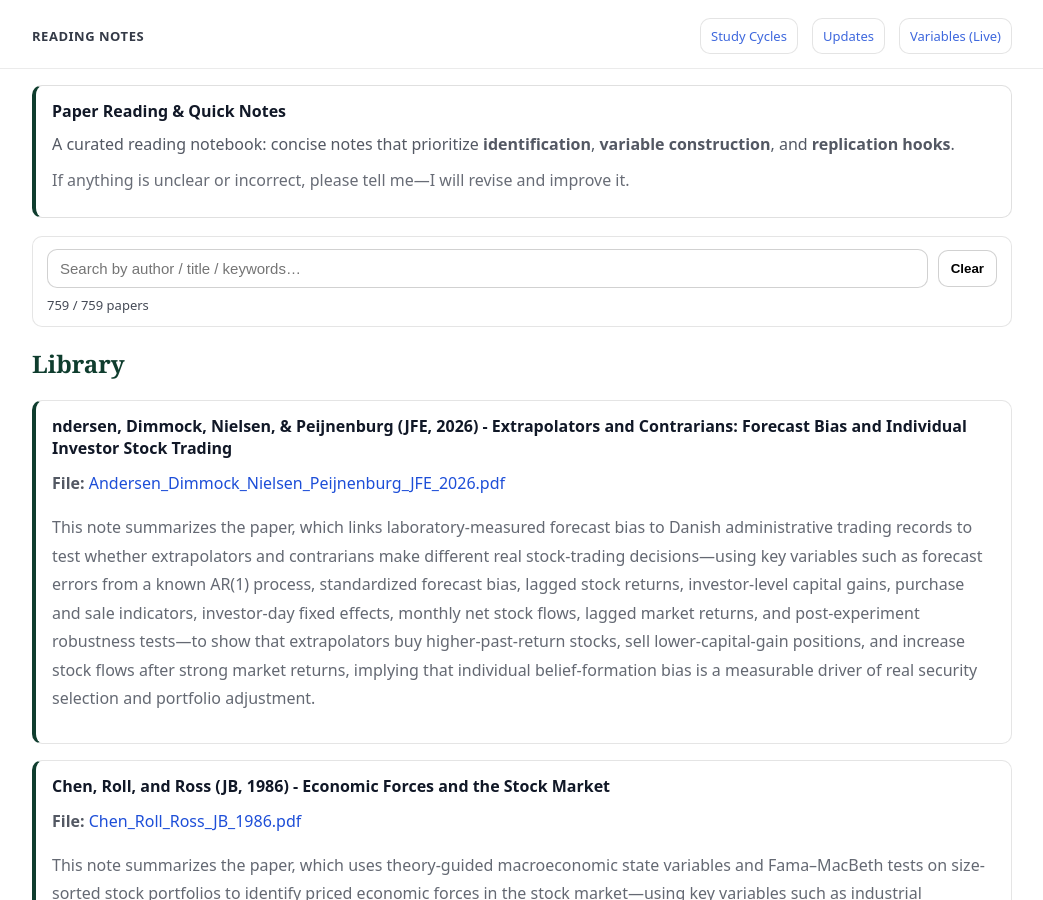
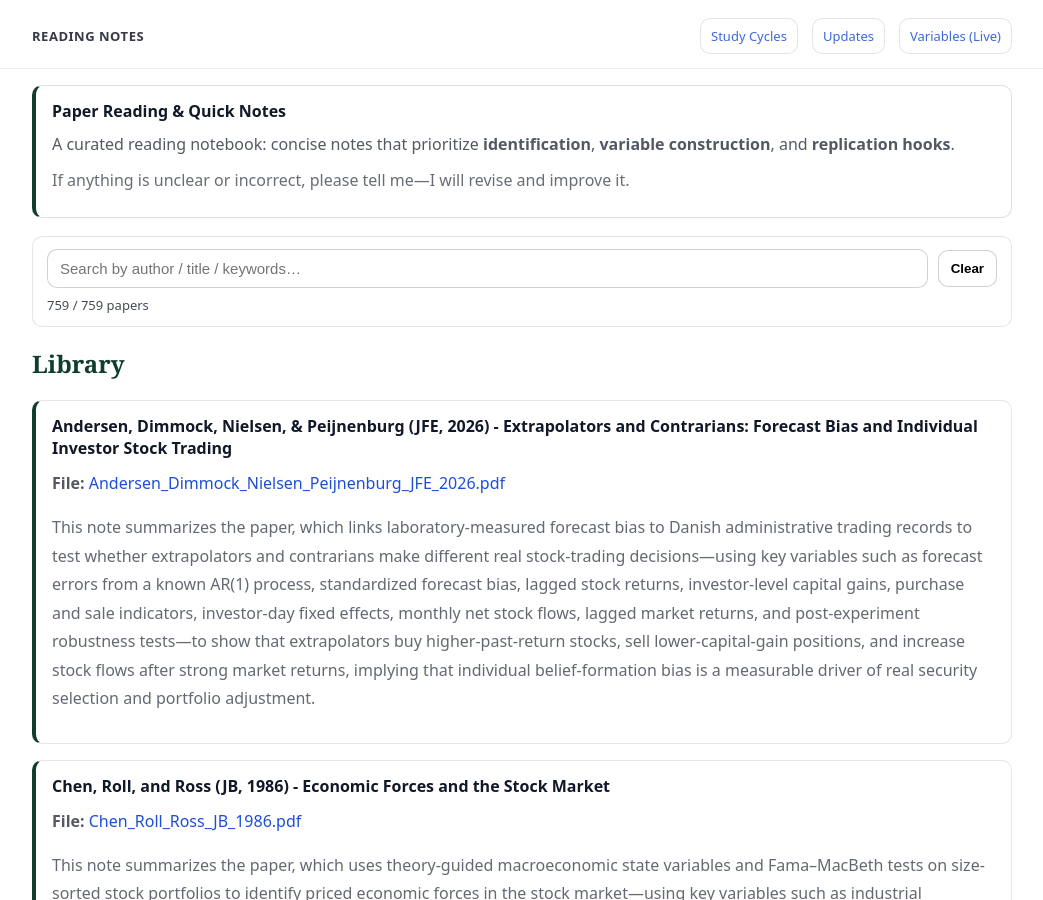
Before and after one commit to yaxinzn/study-archive, a Jekyll site: the page built from reading/index.md, in a window 1280 px wide and 900 px high. Shown: the whole window, without its empty margins (118-1161 px from the left). Built offline with Jekyll 4.4.1, drawn with Linux system fonts in a browser that asks for light colours.

Commit message:
Reading: add/update Andersen_Dimmock_Nielsen_Peijnenburg_JFE_2026.pdf

```diff
--- a/_data/reading.yml
+++ b/_data/reading.yml
@@ -1,4 +1,4 @@
-- title: "ndersen, Dimmock, Nielsen, & Peijnenburg (JFE, 2026) - Extrapolators and Contrarians: Forecast Bias and Individual Investor Stock Trading"
+- title: "Andersen, Dimmock, Nielsen, & Peijnenburg (JFE, 2026) - Extrapolators and Contrarians: Forecast Bias and Individual Investor Stock Trading"
   file: "Andersen_Dimmock_Nielsen_Peijnenburg_JFE_2026.pdf"
   desc: "This note summarizes the paper, which links laboratory-measured forecast bias to Danish administrative trading records to test whether extrapolators and contrarians make different real stock-trading decisions—using key variables such as forecast errors from a known AR(1) process, standardized forecast bias, lagged stock returns, investor-level capital gains, purchase and sale indicators, investor-day fixed effects, monthly net stock flows, lagged market returns, and post-experiment robustness tests—to show that extrapolators buy higher-past-return stocks, sell lower-capital-gain positions, and increase stock flows after strong market returns, implying that individual belief-formation bias is a measurable driver of real security selection and portfolio adjustment."
 
```
